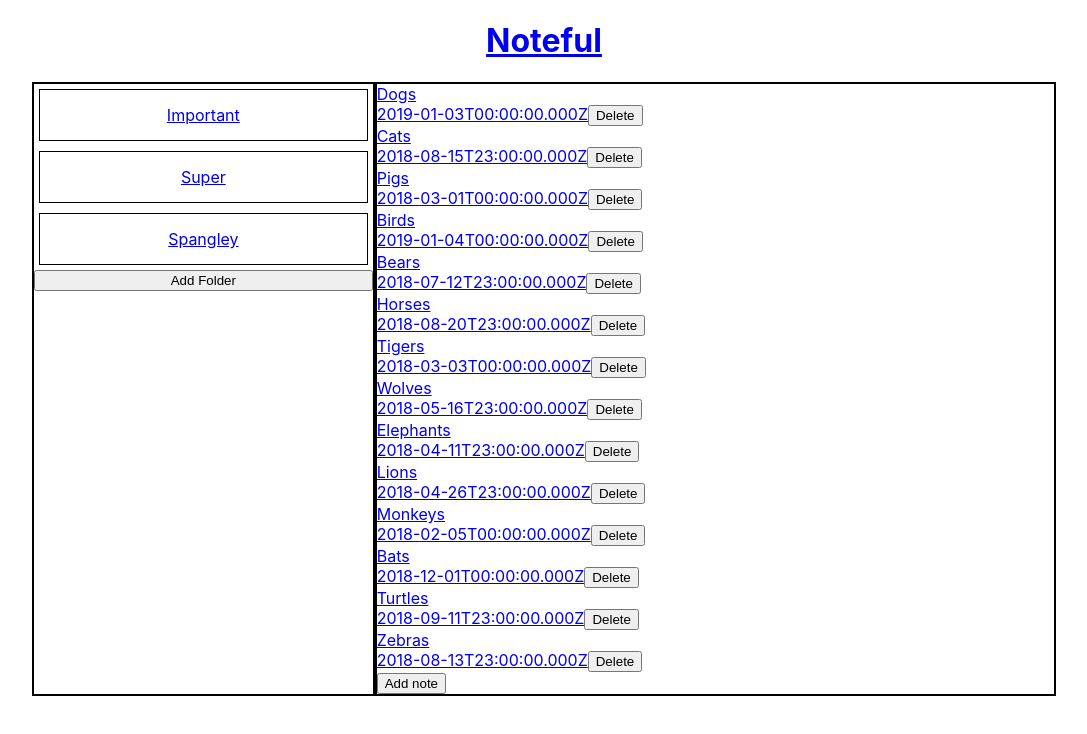
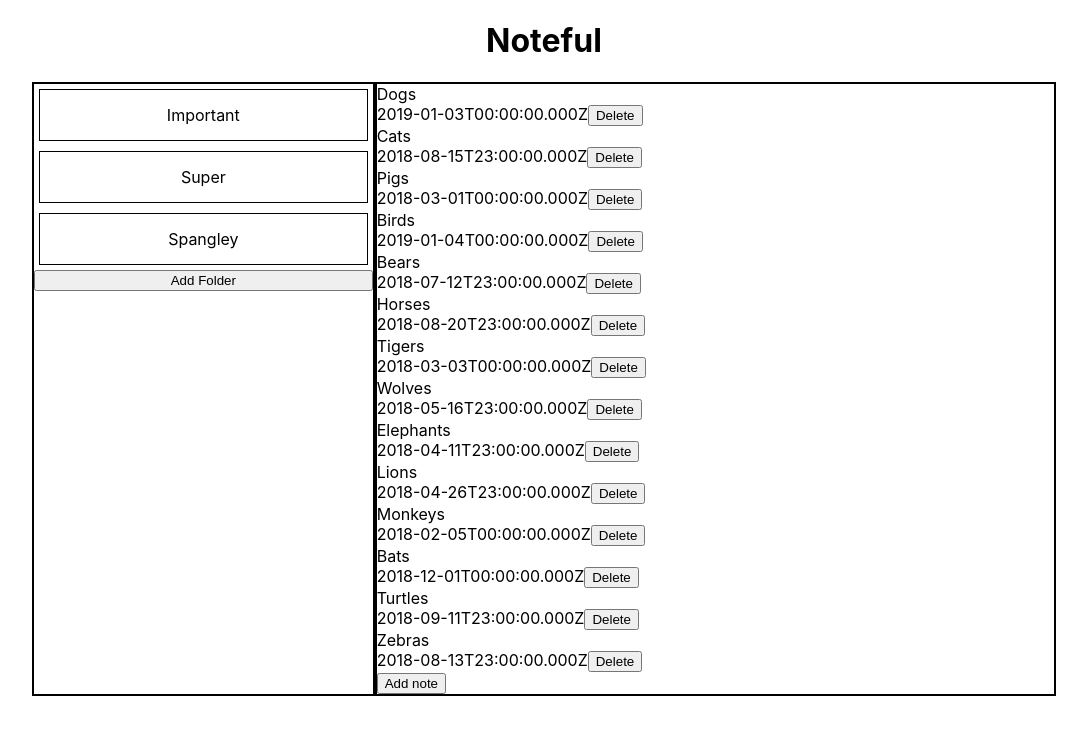
Before and after one commit to thinkful-ei-panda/noteful-w-forms-elias-wesley, a React (Create React App) app: page /notes/cbc787a0-ffaf-11e8-8eb2-f2801f1b9fd1 in a window 1280 px wide. Shown: the top 734 px of the page, without its empty margins (96-1183 px from the left). Built offline with nearby package versions, Linux system fonts and the light colour scheme.

Commit message:
finished

```diff
--- a/src/App.js
+++ b/src/App.js
@@ -3,7 +3,7 @@ import Header from './Header'
 import Folders from './Folders'
 import Notes from './Notes'
 import store from './dummy-store'
-import {Route} from 'react-router-dom'
+import {Route, withRouter} from 'react-router-dom'
 
 class App extends React.Component{
   state = {
@@ -19,23 +19,29 @@ class App extends React.Component{
       currentFolder:e.target.id,
       currentNote:null
     })
+    this.props.history.push(`/folders/${e.target.id}`)
   }
 
   //On Note Click
   handleNoteSelect = (e) => {
-    this.setState({currentNote:e.target.id})
+    this.setState({currentNote:e.currentTarget.id})
+    this.props.history.push(`/notes/${e.currentTarget.id}`)
   }
 
   //On Header Click
   handleClickHeader= () => {
     this.setState({currentNote:null, currentFolder:null})
+    this.props.history.push(`/`)
   }
 
-
+  //On Back Click
+  handleBackClick= () =>{
+    this.setState({currentNote:null})
+    this.props.history.goBack()
+  }
 
   render(){
     return (
-
       <div className='App'>
         <Header handleClickHeader={this.handleClickHeader}/>
         <main>
@@ -57,7 +63,7 @@ class App extends React.Component{
           <Route
             exact
             path='/notes/:noteId'
-            render={(routeProps) => <Folders {...routeProps} notes={this.state.notes} folders={this.state.folders} currentNote={this.state.currentNote} currentFolder={this.state.currentFolder} handleFolderSelect={this.handleFolderSelect} />}
+            render={(routeProps) => <Folders {...routeProps} handleBackClick={this.handleBackClick} notes={this.state.notes} folders={this.state.folders} currentNote={this.state.currentNote} currentFolder={this.state.currentFolder} handleFolderSelect={this.handleFolderSelect} />}
           />
 
           <Route
@@ -72,4 +78,4 @@ class App extends React.Component{
   }
 }
 
-export default App
+export default withRouter(App)
--- a/src/Folder.js
+++ b/src/Folder.js
@@ -1,8 +1,6 @@
 import React from 'react'
-import {Link} from 'react-router-dom'
 
 const Folder = function(props){
-    const link=`/folders/${props.id}`;
     if(props.currentFolder===props.id){
         return (
             <div onClick={(e)=>props.handleFolderSelect(e)} id={props.id} className='highlighted-folder'>
@@ -13,11 +11,9 @@ const Folder = function(props){
     }else{
         return (
                 <div className='folder-container'>
-                    <Link to={link}>
                         <div onClick={(e)=>props.handleFolderSelect(e)} id={props.id} className='folder'>
                             {props.name}
                         </div>
-                    </Link>
                 </div>
         )
     }
--- a/src/Folders.js
+++ b/src/Folders.js
@@ -10,7 +10,7 @@ const Folders = function(props){
         return(
             <div className='folders-container'>
 
-                <button onClick={() => props.history.goBack()} type='button'>Back</button>
+                <button onClick={() => props.handleBackClick()} type='button'>Back</button>
                 {noteBelongsToFolder.name}
 
             </div>
--- a/src/Header.js
+++ b/src/Header.js
@@ -1,15 +1,10 @@
 import React from 'react'
-import { Link } from 'react-router-dom'
 
 const Header = function (props){
     return (
-        <>
-            <Link to='/'>
-                <header onClick={()=>props.handleClickHeader()}>
-                    <h1>Noteful</h1>
-                </header>
-            </Link>
-        </>
+        <header onClick={()=>props.handleClickHeader()}>
+            <h1>Noteful</h1>
+        </header>
     )
 }
 
--- a/src/Note.js
+++ b/src/Note.js
@@ -1,9 +1,6 @@
 import React from 'react'
-import { Link } from 'react-router-dom'
 
 const Note = function (props){
-
-    const link=`/notes/${props.note.id}`
     if(props.currentNote===props.note.id){
         return(
             <>
@@ -21,8 +18,6 @@ const Note = function (props){
         )
     }else{
         return (
-            <>
-                <Link to={link}>
             <div onClick={(e)=>props.handleNoteSelect(e)} id={props.note.id} className='note'>
                 <div className='note-name'>
                     {props.note.name}
@@ -30,10 +25,7 @@ const Note = function (props){
                 {props.note.modified}
                 <button type='button'>Delete</button>
             </div>
-                </Link>
-            </>
         )
     }
 }
-
 export default Note
```
Lines whose indentation alone changed are shown as unchanged.
